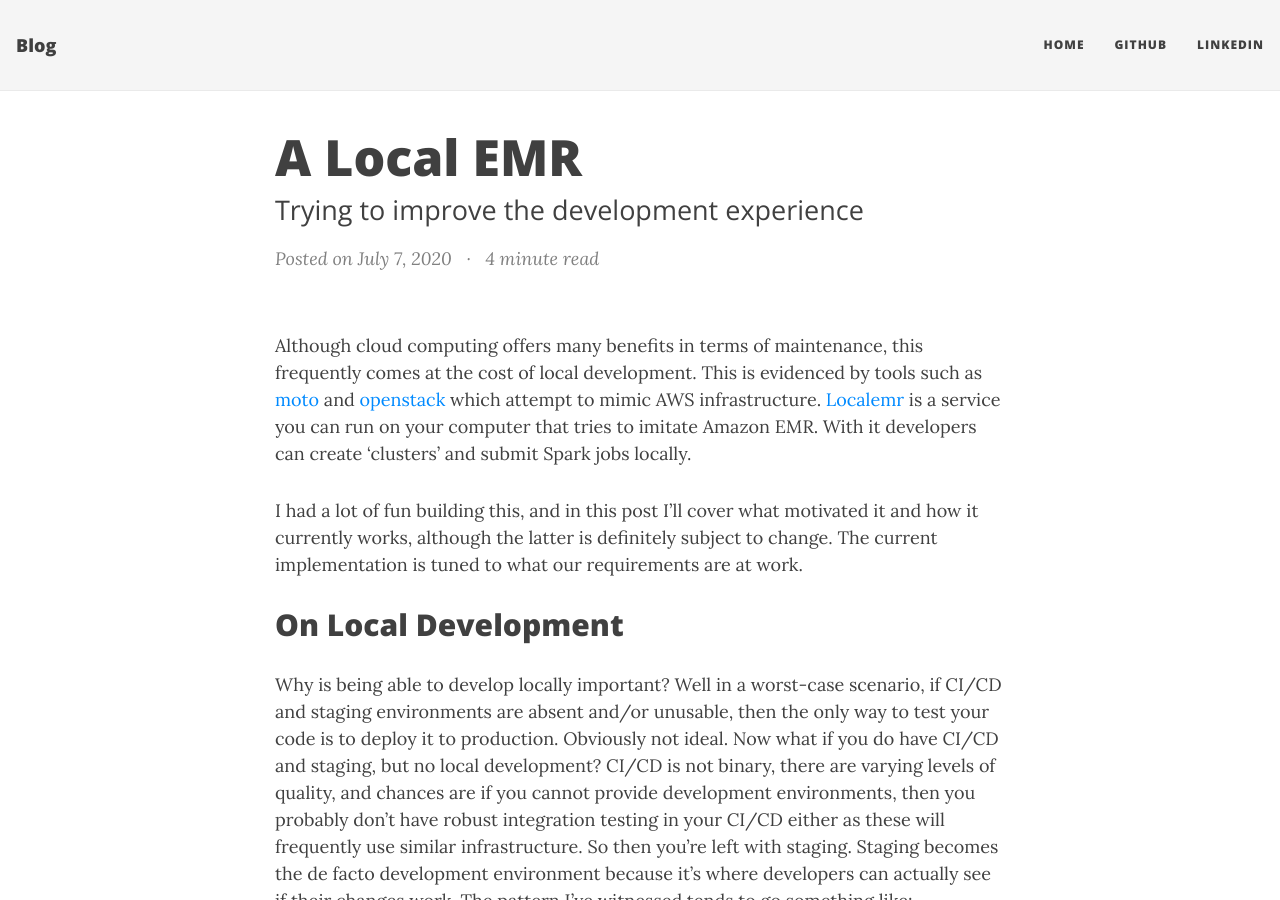
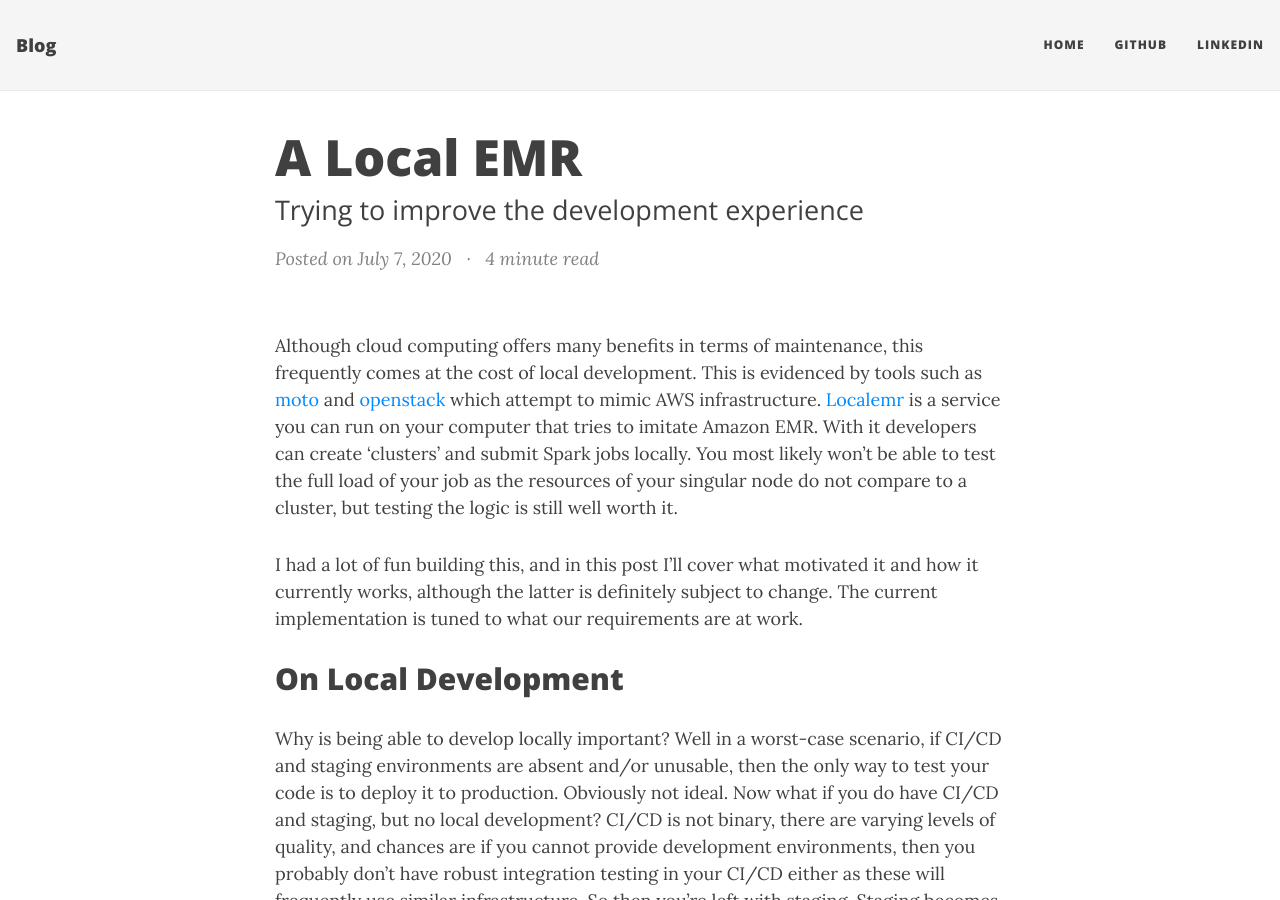
Before and after one commit to davlum/davlum.github.io, a Jekyll site: the page built from _posts/2020-07-07-localemr.md, in a window 1280 px wide and 900 px high. Built offline with Jekyll 4.4.1, drawn with Linux system fonts in a browser that asks for light colours; nearby versions of some CDN libraries.

Commit message:
Clarify resource handling

```diff
--- a/_posts/2020-07-07-localemr.md
+++ b/_posts/2020-07-07-localemr.md
@@ -10,6 +10,9 @@ evidenced by tools such as [moto][1] and [openstack][2] which attempt to mimic
 AWS infrastructure. [Localemr][0] is a service
 you can run on your computer that tries to imitate Amazon EMR.
 With it developers can create 'clusters' and submit Spark jobs locally.
+You most likely won't be able to test the full load of your job as the
+resources of your singular node do not compare to a cluster, but testing the
+logic is still well worth it.
 
 I had a lot of fun building this, and in this post I'll cover what motivated it
 and how it currently works, although the latter is definitely subject to change.
```
